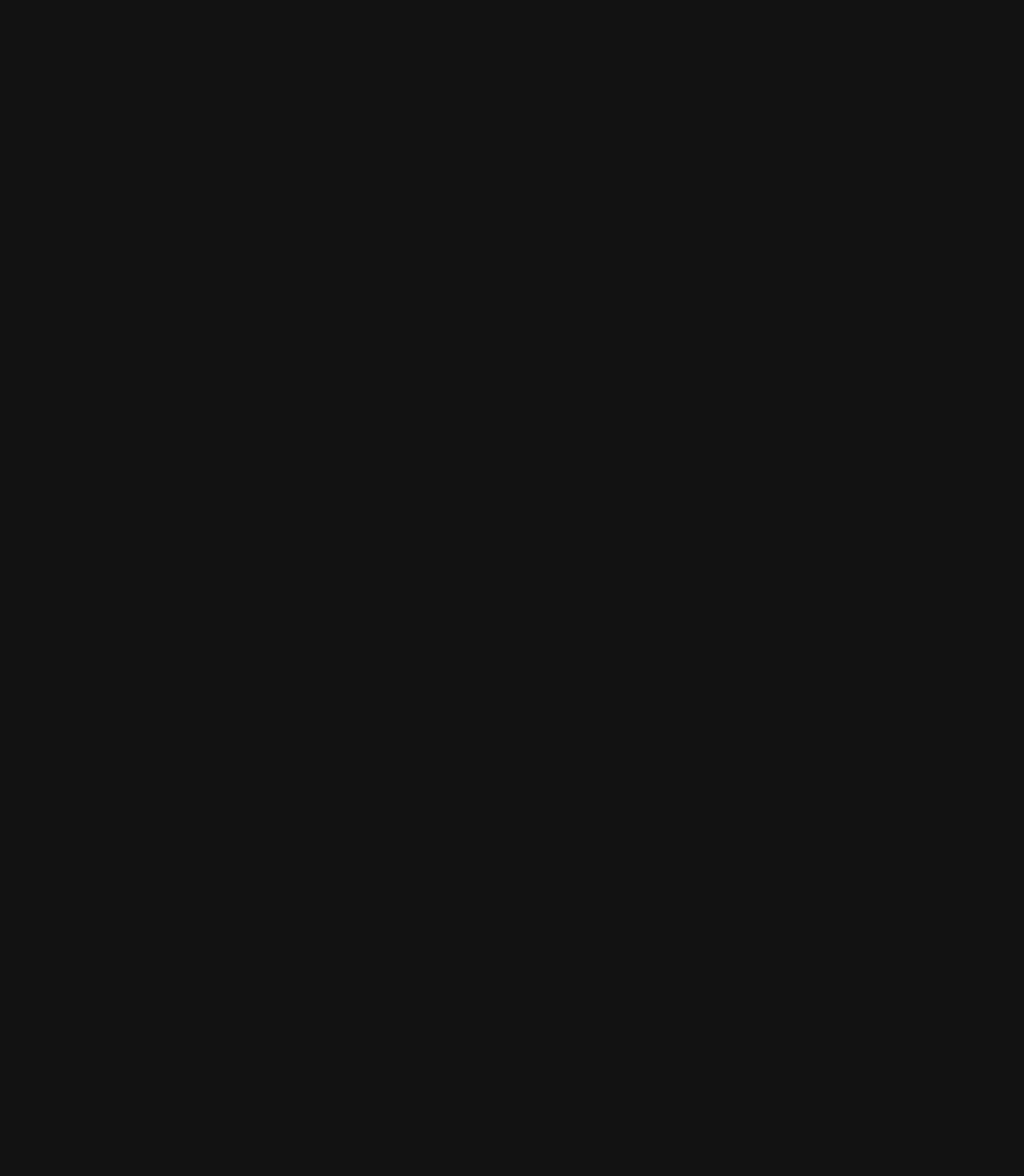
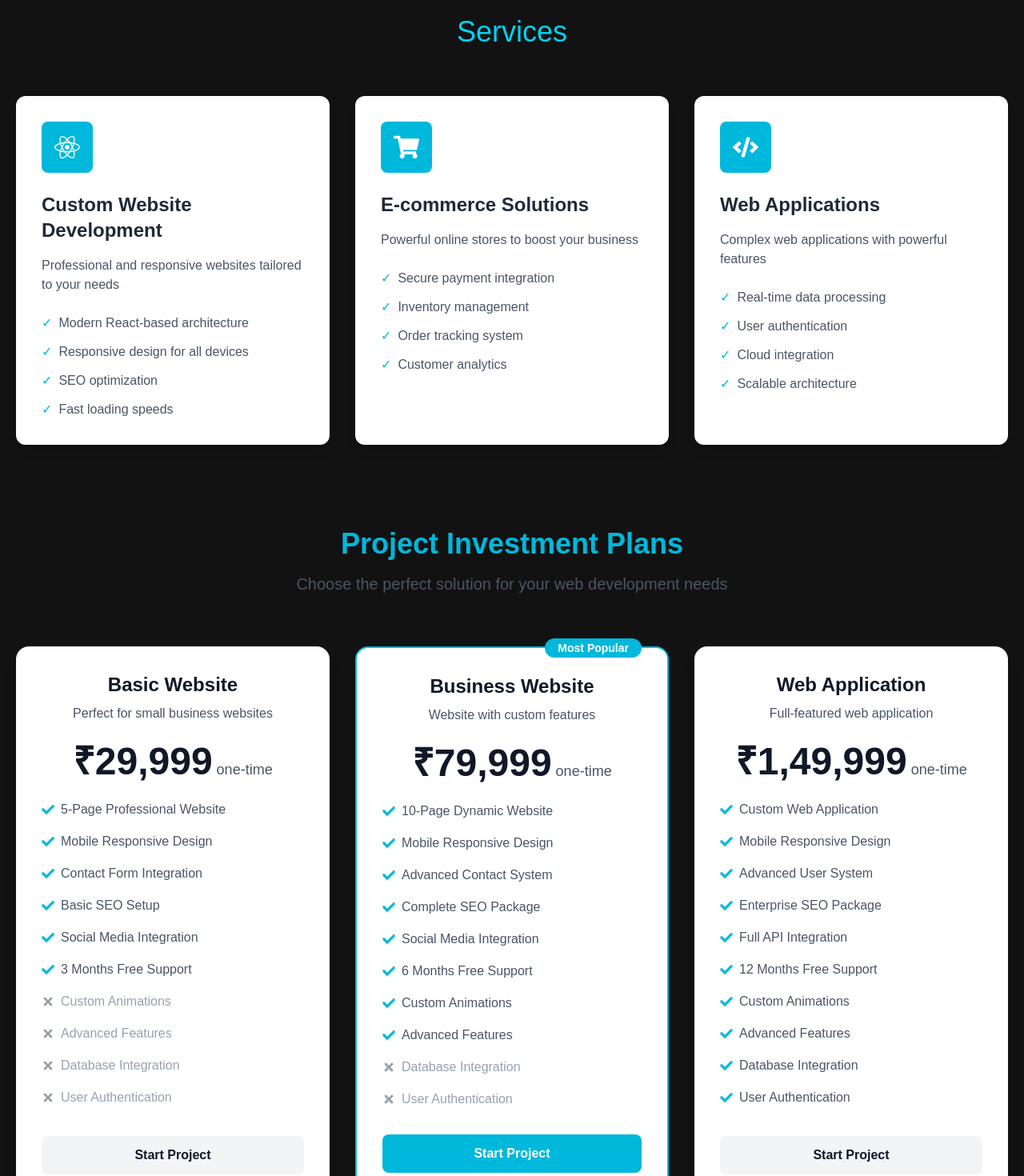
Before and after one commit to ShivamNautiyal22/WebGlide, a React (Vite) app in the folder WebGlide/: page / in a window 1280 px wide. Shown: the part 920-2390 px from the top of the page at 80% size. Before the commit the page ends 800 px from the top, so only its background shows below. Built offline with nearby package versions, Linux system fonts and the light colour scheme.

Commit message:
Add service and princing page

```diff
--- a/WebGlide/package.json
+++ b/WebGlide/package.json
@@ -13,6 +13,7 @@
     "@tailwindcss/vite": "^4.1.3",
     "react": "^19.0.0",
     "react-dom": "^19.0.0",
+    "react-icons": "^5.5.0",
     "tailwindcss": "^4.1.3"
   },
   "devDependencies": {
--- a/WebGlide/src/App.jsx
+++ b/WebGlide/src/App.jsx
@@ -1,11 +1,17 @@
 import React from 'react'
 import Navbar from './components/Navbar'
+import Hero from './components/Hero'
+import Services from './components/Services'
+import Pricing from './components/Pricing'
 
 
 const App = () => {
   return (
     <>
     <Navbar />
+    <Hero />
+    <Services />
+    <Pricing />
     </>
   )
 }
--- /dev/null
+++ b/WebGlide/src/components/Heading.jsx
@@ -0,0 +1,9 @@
+import React from 'react'
+
+const Heading = ({Heading}) => {
+  return (
+    <div className='text-cyan-400 my-15 text-center text-4xl '>{Heading}</div>
+  )
+}
+
+export default Heading
--- /dev/null
+++ b/WebGlide/src/components/Hero.jsx
@@ -0,0 +1,37 @@
+import React from "react";
+
+const Hero = () => {
+  return (
+    <section className="pt-20 px-5">
+      <div className=" min-h-screen relative overflow-hidden">
+        {/* Animated background elements */}
+
+        <div className="absolute inset-0 z-[-1]">
+          <div className="absolute top-20 left-20 w-72 h-72 bg-cyan-500/18 rounded-full filter blur-3xl"></div>
+          <div className="absolute bottom-20 right-20 w-96 h-96 bg-violet-500/13 rounded-full filter blur-3xl"></div>
+        </div>
+
+        {/* Main content */}
+        <div className="text-white h-[80vh] flex items-center justify-center">
+          <div>
+            <h1 className="text-center text-6xl mb-4">
+              <span className="text-cyan-400">Affordable</span> Websites ,{" "}
+              <span className="text-cyan-400">Premium</span> Vibes.
+            </h1>
+            <p className="text-center text-xl mb-7">
+              Get a beautiful, functional site designed with care — fast,
+              reliable, and budget-friendly.
+            </p>
+            <div className="flex justify-center">
+              <button className="cursor-pointer hover:scale-110 duration-250 bg-cyan-600 py-2 px-4 text-xl rounded-[5px]">
+                Get Started
+              </button>
+            </div>
+          </div>
+        </div>
+      </div>
+    </section>
+  );
+};
+
+export default Hero;
--- /dev/null
+++ b/WebGlide/src/components/Pricing.jsx
@@ -0,0 +1,135 @@
+import React from "react";
+import { FaReact, FaShoppingCart, FaCode, FaCheck, FaTimes } from 'react-icons/fa'
+
+
+const Pricing = () => {
+  const pricingPlans = [
+    {
+      name: "Basic Website",
+      price: "29,999",
+      description: "Perfect for small business websites",
+      features: [
+        { text: "5-Page Professional Website", available: true },
+        { text: "Mobile Responsive Design", available: true },
+        { text: "Contact Form Integration", available: true },
+        { text: "Basic SEO Setup", available: true },
+        { text: "Social Media Integration", available: true },
+        { text: "3 Months Free Support", available: true },
+        { text: "Custom Animations", available: false },
+        { text: "Advanced Features", available: false },
+        { text: "Database Integration", available: false },
+        { text: "User Authentication", available: false },
+      ],
+      buttonText: "Start Project",
+      popular: false,
+    },
+    {
+      name: "Business Website",
+      price: "79,999",
+      description: "Website with custom features",
+      features: [
+        { text: "10-Page Dynamic Website", available: true },
+        { text: "Mobile Responsive Design", available: true },
+        { text: "Advanced Contact System", available: true },
+        { text: "Complete SEO Package", available: true },
+        { text: "Social Media Integration", available: true },
+        { text: "6 Months Free Support", available: true },
+        { text: "Custom Animations", available: true },
+        { text: "Advanced Features", available: true },
+        { text: "Database Integration", available: false },
+        { text: "User Authentication", available: false },
+      ],
+      buttonText: "Start Project",
+      popular: true,
+    },
+    {
+      name: "Web Application",
+      price: "1,49,999",
+      description: "Full-featured web application",
+      features: [
+        { text: "Custom Web Application", available: true },
+        { text: "Mobile Responsive Design", available: true },
+        { text: "Advanced User System", available: true },
+        { text: "Enterprise SEO Package", available: true },
+        { text: "Full API Integration", available: true },
+        { text: "12 Months Free Support", available: true },
+        { text: "Custom Animations", available: true },
+        { text: "Advanced Features", available: true },
+        { text: "Database Integration", available: true },
+        { text: "User Authentication", available: true },
+      ],
+      buttonText: "Start Project",
+      popular: false,
+    },
+  ];
+
+  return (
+    <section  className="px-5 pb-10 w-full">
+      <div className="py-16 max-w-[1440px] mx-auto">
+        <div className="text-center mb-16">
+          <h2 className="text-4xl font-bold text-cyan-500 mb-4">Project Investment Plans</h2>
+          <p className="text-xl text-gray-600 dark:text-gray-300 max-w-2xl mx-auto">
+            Choose the perfect solution for your web development needs
+          </p>
+        </div>
+
+        <div className="grid grid-cols-1 md:grid-cols-2 lg:grid-cols-3 gap-8">
+          {pricingPlans.map((plan, index) => (
+            <div
+              key={index}
+              className={`relative bg-white dark:bg-gray-800 rounded-2xl shadow-xl p-8 flex flex-col h-full ${
+                plan.popular ? 'border-2 border-cyan-500' : ''
+              }`}
+            >
+              {plan.popular && (
+                <div className="absolute top-0 right-8 transform -translate-y-1/2">
+                  <span className="bg-cyan-500 text-white px-4 py-1 rounded-full text-sm font-semibold">
+                    Most Popular
+                  </span>
+                </div>
+              )}
+              <div className="text-center">
+                <h3 className="text-2xl font-bold text-gray-900 dark:text-white mb-2">{plan.name}</h3>
+                <p className="text-gray-600 dark:text-gray-300 mb-6">{plan.description}</p>
+                <div className="mb-6">
+                  <span className="text-5xl font-bold text-gray-900 dark:text-white">₹{plan.price}</span>
+                  <span className="text-gray-600 dark:text-gray-300 text-lg"> one-time</span>
+                </div>
+              </div>
+              <ul className="space-y-4 mb-8 flex-grow">
+                {plan.features.map((feature, featureIndex) => (
+                  <li
+                    key={featureIndex}
+                    className={`flex items-center ${
+                      feature.available
+                        ? 'text-gray-600 dark:text-gray-300'
+                        : 'text-gray-400 dark:text-gray-500'
+                    }`}
+                  >
+                    {feature.available ? (
+                      <FaCheck className="text-cyan-500 mr-2 flex-shrink-0" />
+                    ) : (
+                      <FaTimes className="text-gray-400 mr-2 flex-shrink-0" />
+                    )}
+                    {feature.text}
+                  </li>
+                ))}
+              </ul>
+              <button
+                className={`w-full py-3 px-6 rounded-lg font-semibold transition-colors mt-auto ${
+                  plan.popular
+                    ? 'bg-cyan-500 text-white hover:bg-cyan-600'
+                    : 'bg-gray-100 dark:bg-gray-700 text-gray-900 dark:text-white hover:bg-gray-200 dark:hover:bg-gray-600'
+                }`}
+              >
+                {plan.buttonText}
+              </button>
+            </div>
+          ))}
+        </div>
+      </div>
+    </section>
+  );
+};
+
+export default Pricing;
--- /dev/null
+++ b/WebGlide/src/components/Services.jsx
@@ -0,0 +1,82 @@
+import React from "react";
+import Heading from "./Heading";
+import { FaReact, FaShoppingCart, FaCode } from 'react-icons/fa'
+
+
+const Services = () => {
+
+  const services = [
+    {
+      icon: <FaReact className="w-8 h-8" />,
+      title: "Custom Website Development",
+      description: "Professional and responsive websites tailored to your needs",
+      features: [
+        "Modern React-based architecture",
+        "Responsive design for all devices",
+        "SEO optimization",
+        "Fast loading speeds"
+      ]
+    },
+    {
+      icon: <FaShoppingCart className="w-8 h-8" />,
+      title: "E-commerce Solutions",
+      description: "Powerful online stores to boost your business",
+      features: [
+        "Secure payment integration",
+        "Inventory management",
+        "Order tracking system",
+        "Customer analytics"
+      ]
+    },
+    {
+      icon: <FaCode className="w-8 h-8" />,
+      title: "Web Applications",
+      description: "Complex web applications with powerful features",
+      features: [
+        "Real-time data processing",
+        "User authentication",
+        "Cloud integration",
+        "Scalable architecture"
+      ]
+    }
+  ]
+
+  return (
+    <section className="px-5 pb-10 w-full">
+      <div className="text-white max-w-[1440px] mx-auto">
+        <Heading Heading="Services" />
+        <div className="grid grid-cols-1 md:grid-cols-2 lg:grid-cols-3 gap-8">
+        {services.map((service, index) => (
+          <div
+            key={index}
+            className="bg-white dark:bg-gray-800 rounded-xl shadow-lg p-8 transform transition-transform hover:-translate-y-2"
+          >
+            <div className="bg-cyan-500 text-white p-4 rounded-lg w-16 h-16 flex items-center justify-center mb-6">
+              {service.icon}
+            </div>
+            <h2 className="text-2xl font-bold text-gray-800 dark:text-white mb-4">
+              {service.title}
+            </h2>
+            <p className="text-gray-600 dark:text-gray-300 mb-6">
+              {service.description}
+            </p>
+            <ul className="space-y-3">
+              {service.features.map((feature, featureIndex) => (
+                <li
+                  key={featureIndex}
+                  className="flex items-center text-gray-600 dark:text-gray-300"
+                >
+                  <span className="text-cyan-500 mr-2">✓</span>
+                  {feature}
+                </li>
+              ))}
+            </ul>
+          </div>
+        ))}
+      </div>
+      </div>
+    </section>
+  );
+};
+
+export default Services;
--- a/WebGlide/src/components/navbar.jsx
+++ b/WebGlide/src/components/navbar.jsx
@@ -3,8 +3,8 @@ import React from "react";
 const Navbar = () => {
   const navList = ["Home", "Services", "Pricing", "About", "Contact"];
   return (
-    <nav className="w-full border-b-1 border-gray-700">
-      <div className="text-white  max-w-[1440px] mx-auto flex items-center justify-between py-4 px-3 ">
+    <nav className="w-full border-b-1 border-gray-700 fixed top-0 z-100 backdrop-blur-2xl py-4 px-5">
+      <div className="text-white  max-w-[1440px] mx-auto flex items-center justify-between  ">
         <div>
           <h1 className="text-3xl">
             Web<span className="text-cyan-500">Glide.</span>
@@ -16,7 +16,7 @@ const Navbar = () => {
               return (
                 <li
                   key={index}
-                  className="hover:bg-cyan-900 hover:text-white py-[6px] cursor-pointer px-3 rounded-[5px] duration-300"
+                  className="hover:bg-cyan-800 hover:text-white py-[6px] cursor-pointer px-3 rounded-[5px] duration-300"
                 >
                   <a href="#">{item}</a>
                 </li>
```
Also changed, not shown: 1 other file (tests, documents, lock files or other folders).
